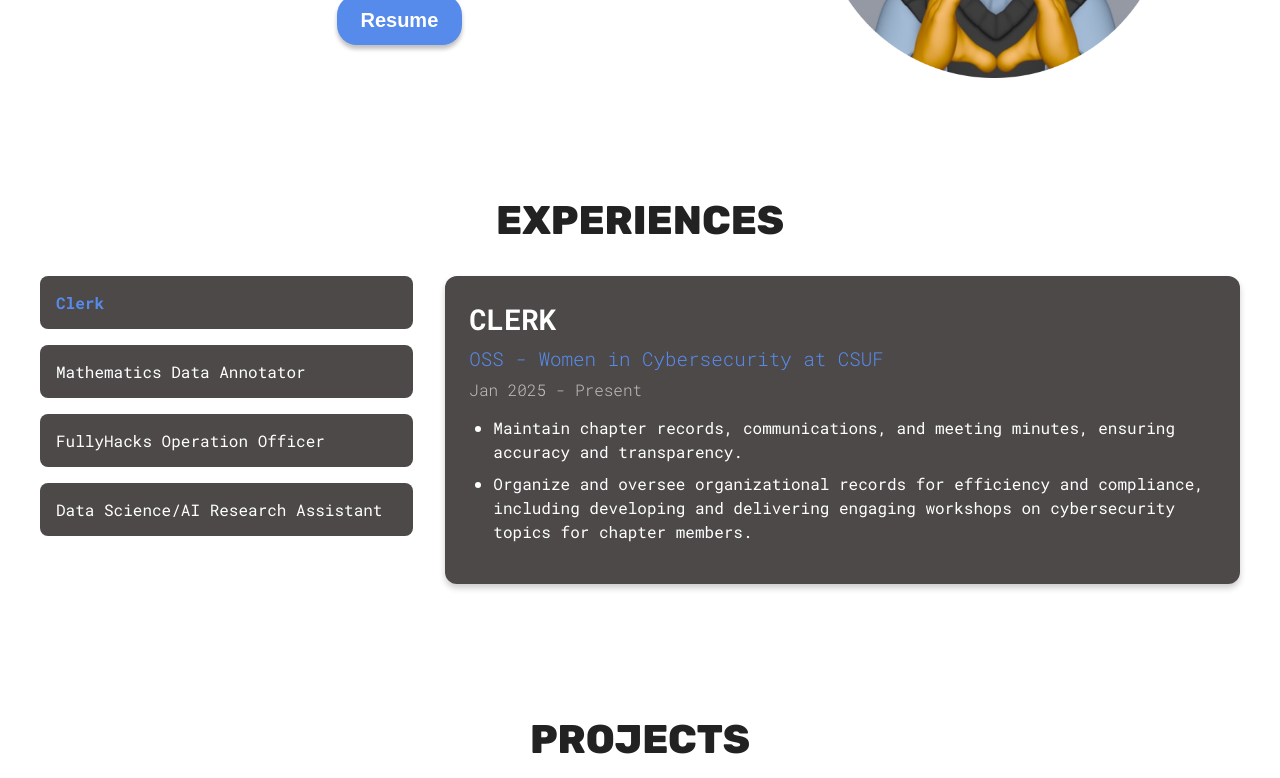
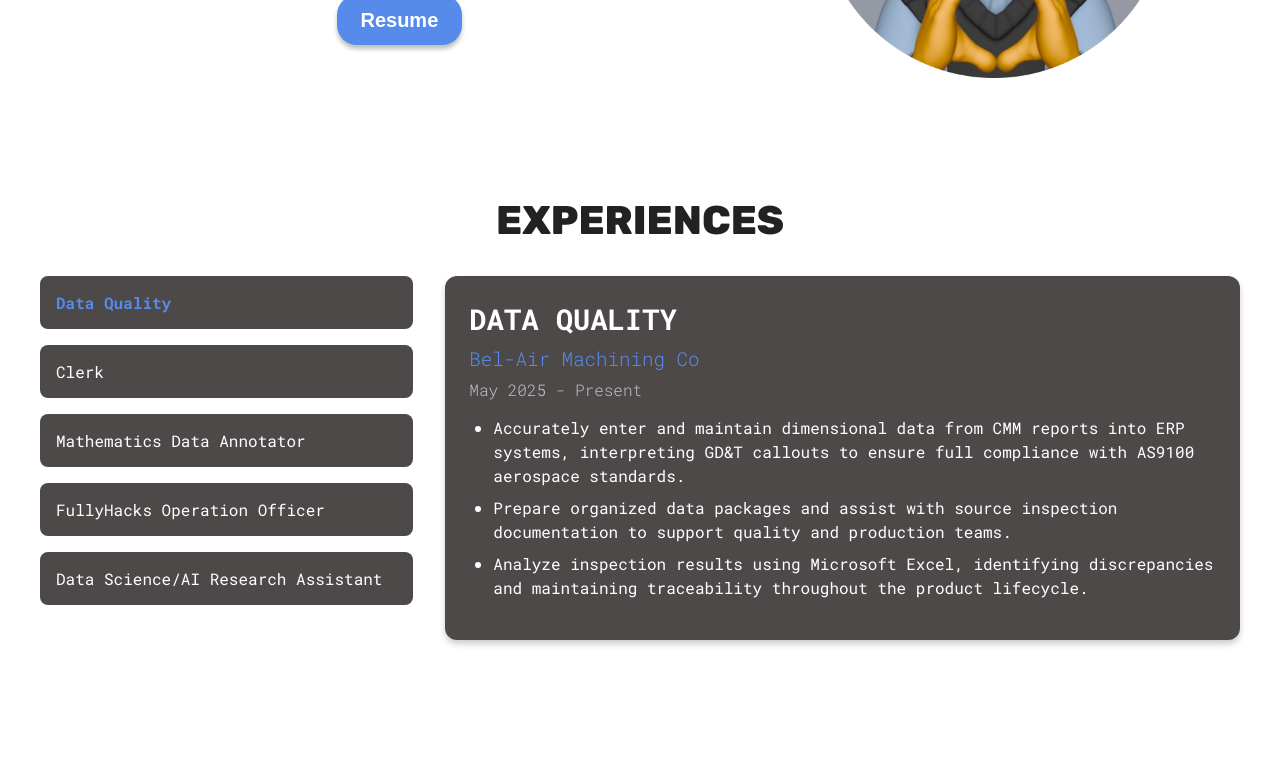
Before and after one commit to trangn03/Portfolio, a React (Vite) app: page / in a window 1280 px wide. Shown: the part 445-1223 px from the top of the page. Built offline with nearby package versions, Linux system fonts and the light colour scheme.

Commit message:
update experience portion

```diff
--- a/src/sections/Experience/Experiences.jsx
+++ b/src/sections/Experience/Experiences.jsx
@@ -4,9 +4,19 @@ import styles from './ExperiencesStyles.module.css';
 function Experiences() {
   const experiences = [
     {
+      role: 'Data Quality',
+      company: 'Bel-Air Machining Co',
+      duration: 'May 2025 - Present',
+      details: [
+        'Accurately enter and maintain dimensional data from CMM reports into ERP systems, interpreting GD&T callouts to ensure full compliance with AS9100 aerospace standards.',
+        'Prepare organized data packages and assist with source inspection documentation to support quality and production teams.',
+        'Analyze inspection results using Microsoft Excel, identifying discrepancies and maintaining traceability throughout the product lifecycle.',
+      ],
+    },
+    {
       role: 'Clerk',
       company: 'OSS - Women in Cybersecurity at CSUF',
-      duration: 'Jan 2025 - Present',
+      duration: 'Jan 2025 - May 2025',
       details: [
         'Maintain chapter records, communications, and meeting minutes, ensuring accuracy and transparency.',
         'Organize and oversee organizational records for efficiency and compliance, including developing and delivering engaging workshops on cybersecurity topics for chapter members.',
@@ -15,7 +25,7 @@ function Experiences() {
     {
       role: 'Mathematics Data Annotator',
       company: 'Highbrow Techonology Inc',
-      duration: 'Nov 2024 - Present',
+      duration: 'Nov 2024 -  May 2025',
       details: [
         'Performed multimodal data annotation for Llama model training and evaluation, accurately labeling images and text based on specific guidelines to enhance machine learning model accuracy.',
         'Conducted quality assurance by reviewing annotations for consistency and correctness, ensuring high-quality training data for AI models.',
@@ -24,7 +34,7 @@ function Experiences() {
     {
       role: 'FullyHacks Operation Officer',
       company: 'Association for Computer Machinery at CSUF',
-      duration: 'Oct 2024 - Present',
+      duration: 'Oct 2024 -  March 2025',
       details: [
         'Managed logistics for FullyHacks, a hackathon with 300+ participants, ensuring smooth event operations, including coordinating with sponsors, judges, and volunteers.',
         'Developed and implemented a comprehensive communication plan for participants and stakeholders, streamlining event workflows and increasing operational efficiency.',
```
Also changed, not shown: 1 other file (tests, documents, lock files or other folders).
